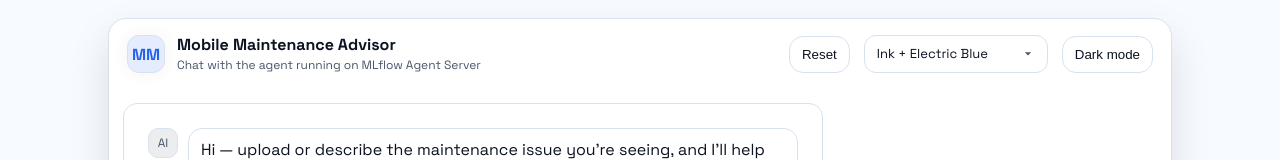
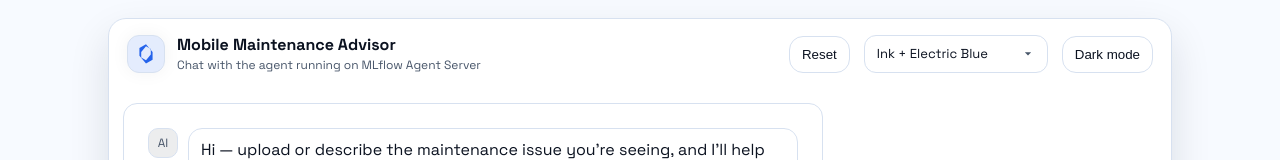
Before and after one commit to andrijdemianczuk/DBX26, a React (Vite) app in the folder labs/Mobile_Maintenance_Advisor/chat-ui/: page / in a window 1280 px wide. Shown: the top 160 px of the page. Built offline with nearby package versions, Linux system fonts and the light colour scheme.

Commit message:
Updated UI logo

```diff
--- a/labs/Mobile_Maintenance_Advisor/chat-ui/src/styles.css
+++ b/labs/Mobile_Maintenance_Advisor/chat-ui/src/styles.css
@@ -223,9 +223,13 @@ a{ color: inherit; }
   display:flex;
   align-items:center;
   justify-content:center;
-  font-weight: 700;
   color: var(--accent);
   box-shadow: 0 0 18px rgba(0,0,0,0.05);
+}
+
+.badge svg {
+  width: 24px;
+  height: 24px;
 }
 
 .h1{
--- a/labs/Mobile_Maintenance_Advisor/chat-ui/src/ui/App.tsx
+++ b/labs/Mobile_Maintenance_Advisor/chat-ui/src/ui/App.tsx
@@ -130,7 +130,11 @@ export default function App() {
       <div className="card">
         <div className="header">
           <div className="brand">
-            <div className="badge">MM</div>
+            <div className="badge">
+              <svg viewBox="0 0 120 120" width="24" height="24" fill="currentColor">
+                <path d="M60 11.23L27.08 30.22l0 37.98L60 107.19l32.92-18.99l0-37.98L60 11.23z M60 21.65l23.94 13.82l0 27.64L60 90.94l-23.94-13.82l0-27.64L60 21.65z" />
+              </svg>
+            </div>
             <div>
               <div className="h1">{settings.title}</div>
               <div className="sub">{settings.subtitle}</div>
```
